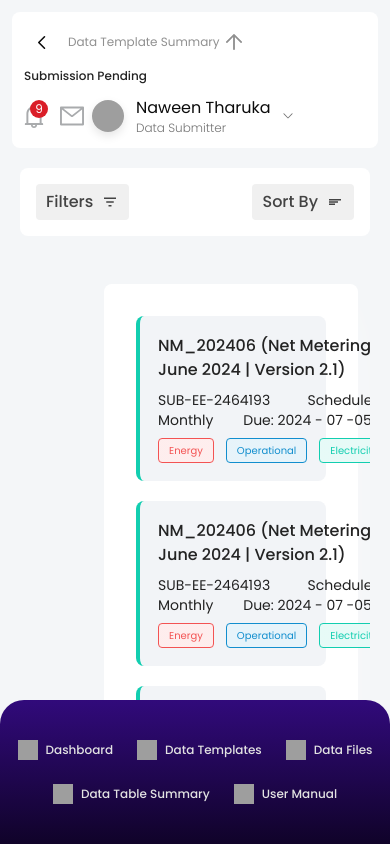
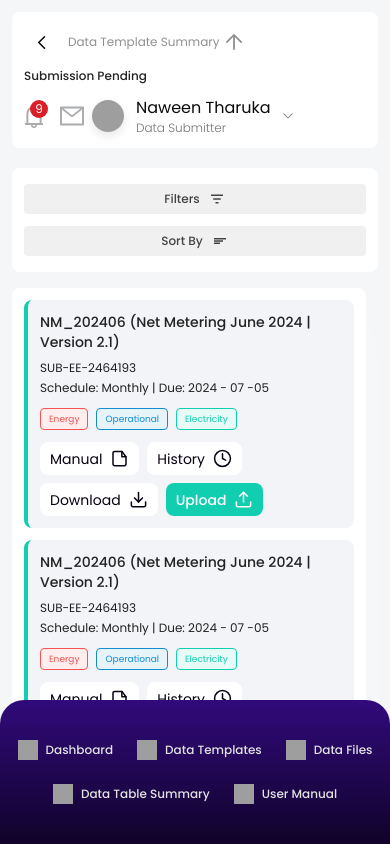
Before and after one commit to NaweenYahoo/PUCSL-Test, an Angular app: page /submission-pending in a window 390 px wide. Built offline with nearby package versions, Linux system fonts and the light colour scheme; grey boxes are pictures that could not be loaded.

Commit message:
completionId: cgen-3e884f9af32c4053b096d7ee1c17f47e
cgen-3e884f9af32c4053b096d7ee1c17f47e

```diff
--- a/src/app/pages/submission-pending.component.html
+++ b/src/app/pages/submission-pending.component.html
@@ -142,13 +142,13 @@
 
     <!-- Filter Bar -->
     <div
-      class="bg-white shadow-custom rounded-lg mx-5 mt-5 px-4 py-4 flex items-center justify-between"
+      class="bg-white shadow-custom rounded-lg mx-3 sm:mx-4 md:mx-5 mt-5 px-3 sm:px-4 md:px-6 py-4 flex flex-col sm:flex-row items-stretch sm:items-center justify-between gap-3 sm:gap-4"
     >
       <button
-        class="flex items-center gap-2 bg-[#F0F0F0] rounded px-2.5 py-1.5"
+        class="flex items-center gap-2 bg-[#F0F0F0] rounded px-2.5 py-1.5 justify-center sm:justify-start"
       >
         <span
-          class="text-[#434343] text-base font-medium font-['Poppins'] capitalize"
+          class="text-[#434343] text-xs sm:text-base font-medium font-['Poppins'] capitalize"
           >Filters</span
         >
         <svg
@@ -165,10 +165,10 @@
       </button>
 
       <button
-        class="flex items-center gap-2 bg-[#F0F0F0] rounded px-2.5 py-1.5"
+        class="flex items-center gap-2 bg-[#F0F0F0] rounded px-2.5 py-1.5 justify-center sm:justify-start"
       >
         <span
-          class="text-[#434343] text-base font-medium font-['Poppins'] capitalize"
+          class="text-[#434343] text-xs sm:text-base font-medium font-['Poppins'] capitalize"
           >Sort by</span
         >
         <svg
@@ -187,35 +187,28 @@
   </div>
 
   <!-- Main Content -->
-  <main class="flex-1 overflow-y-auto ml-[92px] mr-5 mt-12 mb-8 pb-8">
-    <div class="bg-white rounded-lg shadow-custom p-8">
-      <div class="flex flex-col gap-5">
+  <main class="flex-1 overflow-y-auto ml-0 md:ml-[92px] mr-3 sm:mr-4 md:mr-5 mt-4 sm:mt-6 md:mt-12 mb-20 md:mb-8 pb-8">
+    <div class="bg-white rounded-lg shadow-custom p-3 sm:p-4 md:p-8">
+      <div class="flex flex-col gap-3 sm:gap-4 md:gap-5">
         <div
           *ngFor="let submission of submissions"
-          class="flex items-center justify-between p-[18px] rounded-lg border-l-4 border-[#12CEB0] bg-[#F2F4F7]"
+          class="flex flex-col md:flex-row md:items-start md:justify-between gap-3 md:gap-4 p-3 sm:p-4 md:p-[18px] rounded-lg border-l-4 border-[#12CEB0] bg-[#F2F4F7]"
         >
           <!-- Left Side - Info -->
-          <div class="flex flex-col gap-2">
+          <div class="flex flex-col gap-2 md:flex-1 min-w-0">
             <h3
-              class="text-[#232323] text-base font-medium font-['Poppins'] capitalize"
+              class="text-[#232323] text-sm sm:text-base font-medium font-['Poppins'] capitalize break-words"
             >
               {{ submission.id }} ({{ submission.title }})
             </h3>
-            <p
-              class="text-[#212121] text-sm font-normal font-['Poppins'] capitalize"
-            >
-              {{
-                submission.subId
-              }}&nbsp;&nbsp;&nbsp;&nbsp;&nbsp;&nbsp;&nbsp;&nbsp;&nbsp;&nbsp;Schedule:
-              {{
-                submission.schedule
-              }}&nbsp;&nbsp;&nbsp;&nbsp;&nbsp;&nbsp;&nbsp;&nbsp;Due:
-              {{ submission.dueDate }}
-            </p>
-            <div class="flex items-center gap-3">
+            <div class="text-[#212121] text-xs sm:text-sm font-normal font-['Poppins'] capitalize space-y-1">
+              <p class="break-words">{{ submission.subId }}</p>
+              <p class="break-words">Schedule: {{ submission.schedule }} | Due: {{ submission.dueDate }}</p>
+            </div>
+            <div class="flex items-center gap-2 flex-wrap mt-1">
               <span
                 *ngFor="let tag of submission.tags"
-                class="flex items-center justify-center px-2.5 py-1 rounded border"
+                class="flex items-center justify-center px-2 py-0.5 sm:px-2.5 sm:py-1 rounded border text-xs"
                 [style.borderColor]="tag.color"
                 [style.background]="
                   'linear-gradient(0deg, ' +
@@ -226,7 +219,7 @@
                 "
               >
                 <span
-                  class="text-[10px] font-normal font-['Poppins'] capitalize"
+                  class="text-[9px] sm:text-[10px] font-normal font-['Poppins'] capitalize"
                   [style.color]="tag.color"
                 >
                   {{ tag.label }}
@@ -236,7 +229,7 @@
           </div>
 
           <!-- Right Side - Actions -->
-          <div class="flex items-center gap-3">
+          <div class="flex flex-wrap items-center gap-2 sm:gap-3 md:flex-nowrap md:flex-shrink-0 md:justify-end">
             <button
               (click)="openManualModal(submission)"
               class="flex items-center justify-center gap-2 px-2.5 py-1.5 h-[33px] rounded-lg bg-white hover:bg-gray-50 transition-colors"
```
